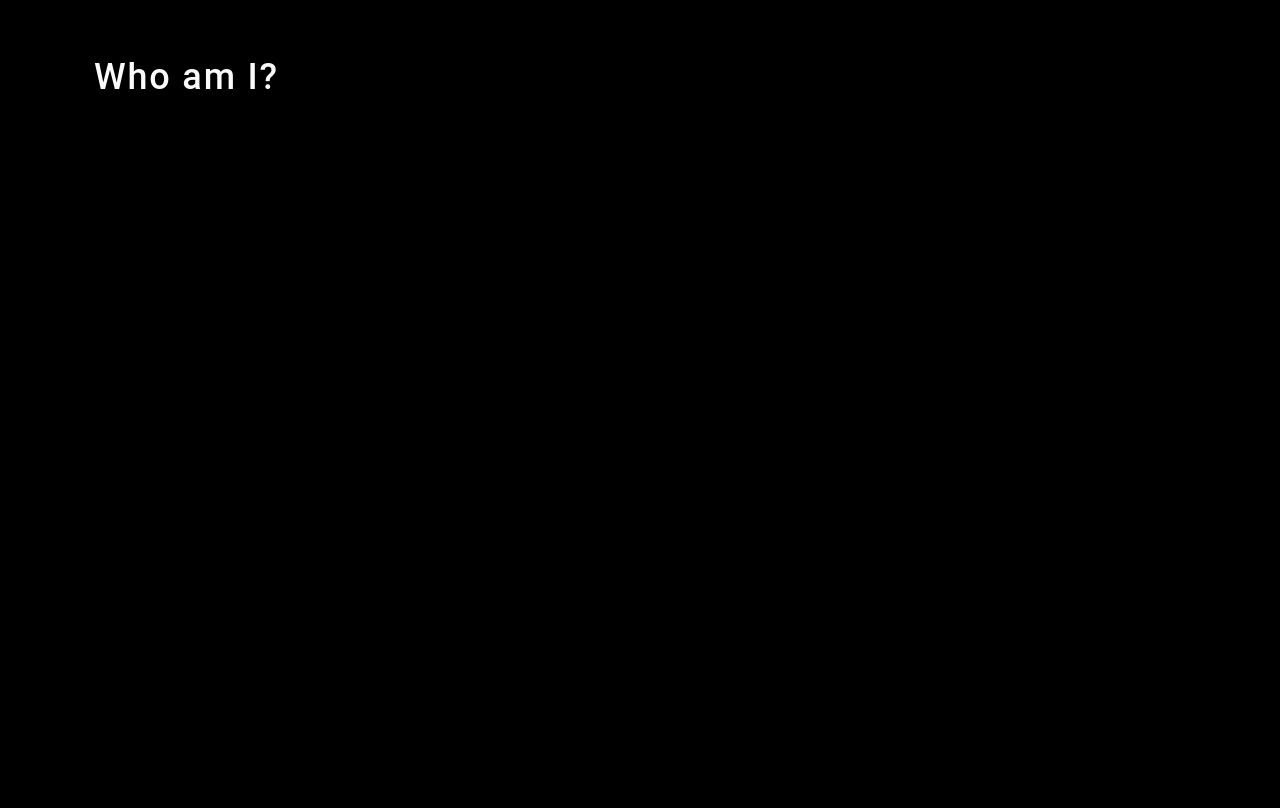
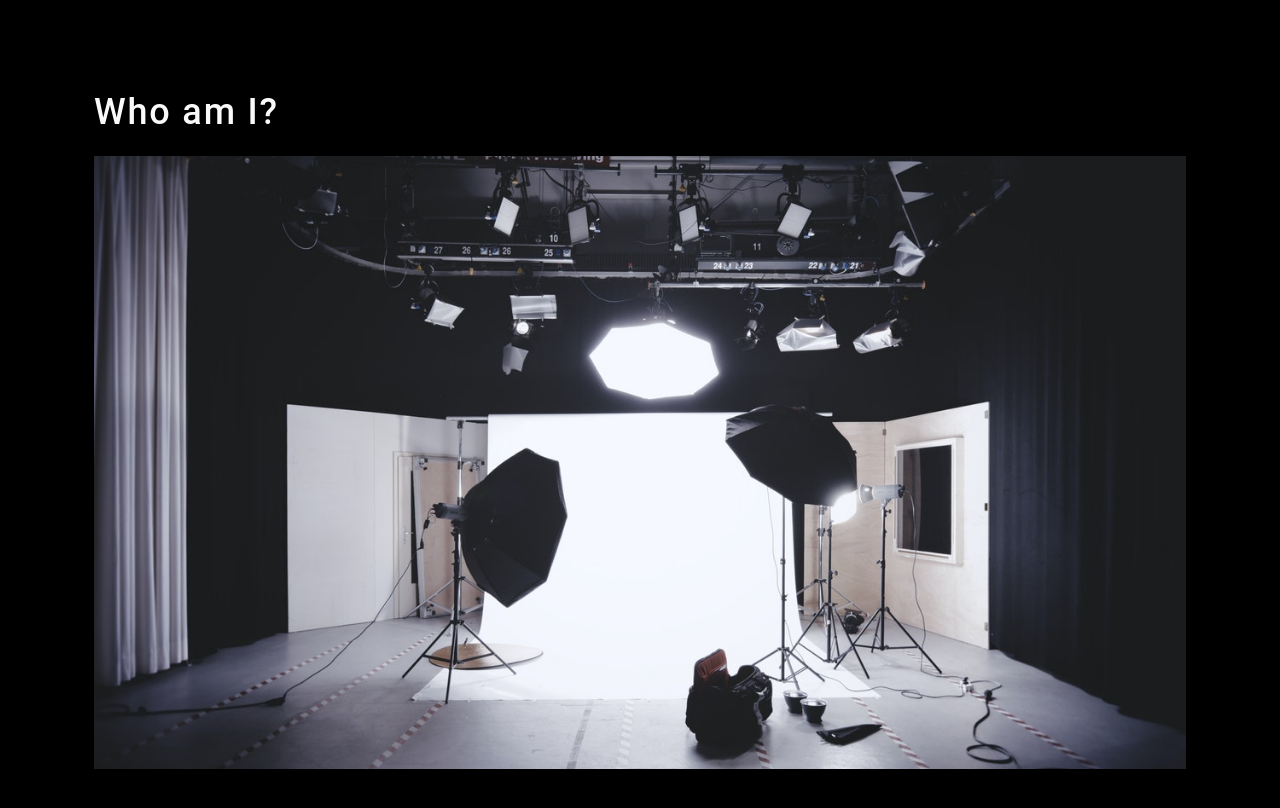
Before and after one commit to Devmadia/photo-port, a React (Create React App) app: page / in a window 1280 px wide. Shown: the top 808 px of the page. Built offline with nearby package versions, Linux system fonts and the light colour scheme.

Commit message:
updated with cover image

```diff
--- a/src/components/About/index.js
+++ b/src/components/About/index.js
@@ -1,9 +1,11 @@
 import React from 'react';
+import coverImage from "../../assets/cover/cover-image.jpg";
 
 function About() {
     return (
-        <section>
+        <section className="my-5">
             <h1 id="about">Who am I?</h1>
+            <img src={coverImage} className="my-2" style={{ width: "100%" }} alt="cover" />
         </section>
     );
 }
```
